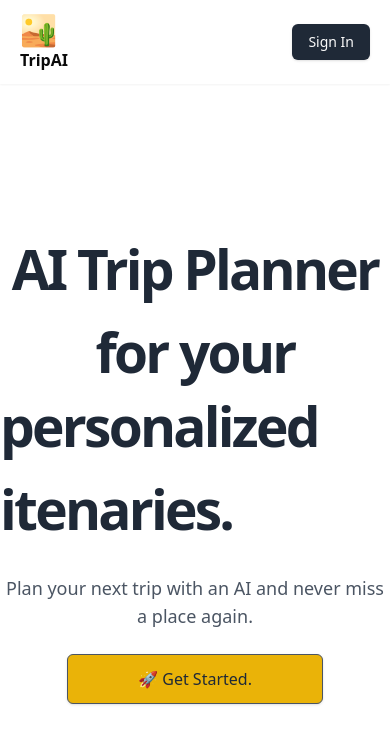
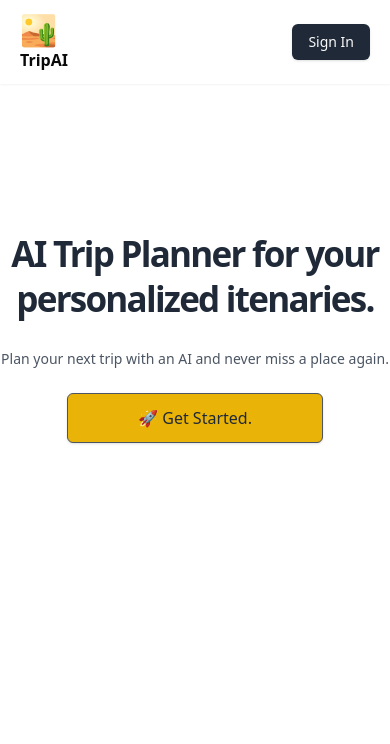
Before and after one commit to prachip1/tripai, a React (Vite) app: page / in a window 390 px wide. Shown: the top 744 px of the page. Built offline with nearby package versions, Linux system fonts and the light colour scheme; no server answers.

Commit message:
hero compo changes

```diff
--- a/src/components/custom/Header.jsx
+++ b/src/components/custom/Header.jsx
@@ -58,7 +58,7 @@ const user = JSON.parse(localStorage.getItem("user"));
     <div className="p-3 flex justify-between shadow-sm items-center px-5">
       <div className="flex items-center gap-2">
       {/*<img src="/logo.svg" /> */}
-        <p className="font-bold"><span className="text-3xl">🏜️</span><br></br>TripAI</p>
+    <a href="/"><p className="font-bold"><span className="text-3xl">🏜️</span><br></br>TripAI</p></a>
       </div>
 
       <div>
--- a/src/components/custom/Hero.jsx
+++ b/src/components/custom/Hero.jsx
@@ -6,9 +6,9 @@ import { Link } from 'react-router-dom'
 export default function Hero() {
   return (
     <div className='flex flex-col items-center justify-center mt-36 gap-6'>
-      <h2 className='text-center font-extrabold text-[55px] text-gray-800 tracking-tighter'>AI Trip Planner for your</h2>
-       <h2 className='text-[55px] font-extrabold -mt-8 text-gray-800 tracking-tighter'> personalized itenaries.</h2>
-           <p className='text-lg text-center text-gray-600'>Plan your next trip with an AI and never miss a place again.</p>
+      <h2 className='text-center font-extrabold text-[35px] lg:text-[55px] text-gray-800 tracking-tighter'>AI Trip Planner for your</h2>
+       <h2 className='text-[35px] lg:text-[55px] font-extrabold -mt-8 text-gray-800 tracking-tighter'> personalized itenaries.</h2>
+           <p className='text-sm lg:text-lg text-center text-gray-600'>Plan your next trip with an AI and never miss a place again.</p>
 
           <Link to={'/create-trip'}> <Button className="bg-yellow-500 border border-gray-600 hover:scale-110 hover:bg-yellow-300 p-6 w-64 text-gray-800 text-md">🚀 Get Started.</Button></Link>
     </div>
```
